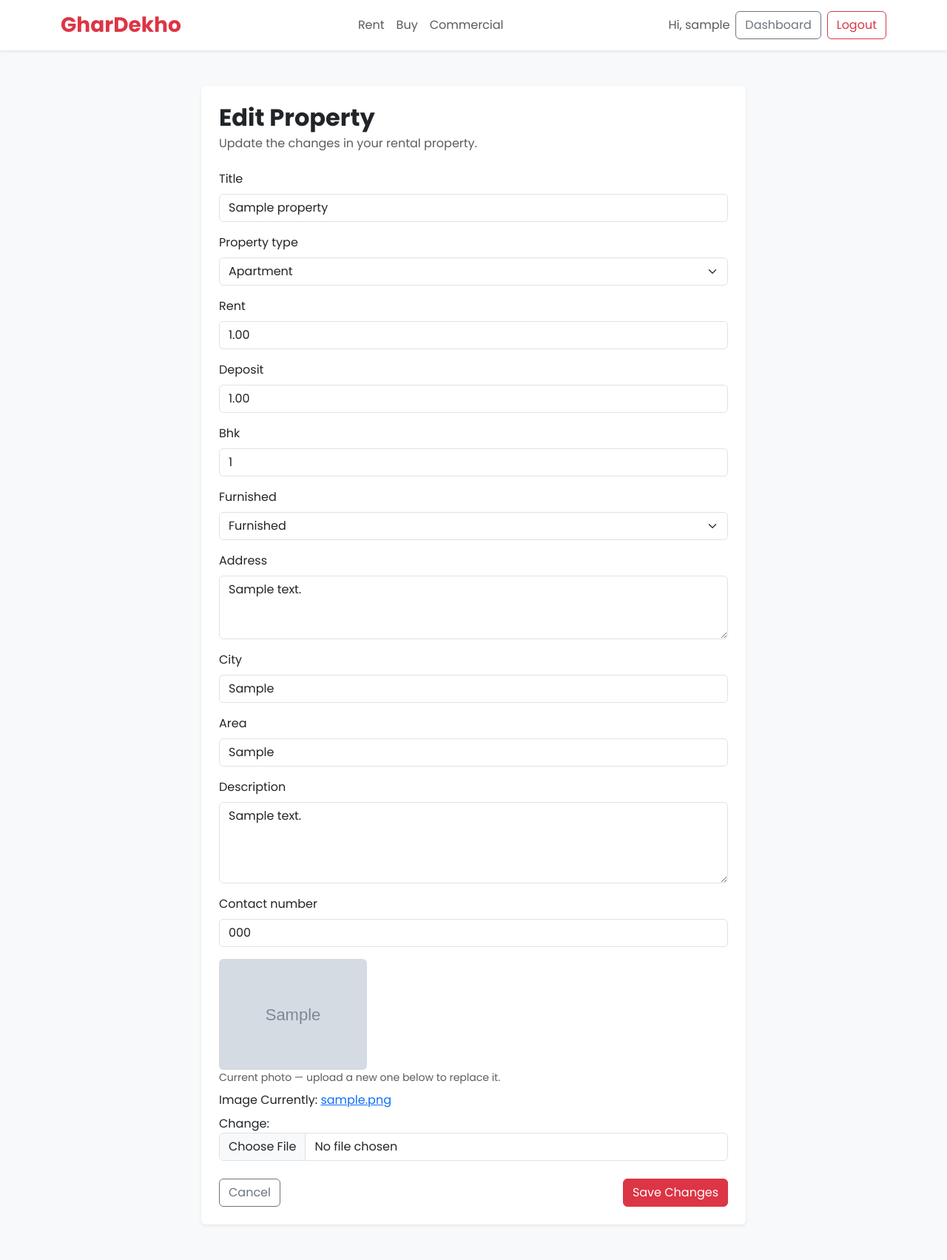
After one commit to onkarbirajdaar/property-rental-portal, a Django app: page /properties/1/edit/ in a window 1280 px wide. The commit adds this page. Shown: the whole page at 74% size. Run offline with Django 5.2, Linux system fonts and the light colour scheme; a user stored in the database is signed in; tables that the repository leaves empty hold one stand-in row (values such as "Sample post"); grey boxes marked "Sample" are stand-in pictures.

Commit message:
Add Edit Property with ownership check and image preview

```diff
--- a/config/settings.py
+++ b/config/settings.py
@@ -126,3 +126,9 @@ MEDIA_ROOT = BASE_DIR / 'media'
 LOGIN_URL = "login"
 LOGIN_REDIRECT_URL = "home"
 LOGOUT_REDIRECT_URL = "home"
+
+
+from django.contrib.messages import constants as messages
+MESSAGE_TAGS = {
+    messages.ERROR: 'danger',
+}
--- a/properties/urls.py
+++ b/properties/urls.py
@@ -7,4 +7,5 @@ urlpatterns = [
     path("property/<int:id>/", views.property_detail, name="property_detail"),
     path("properties/add/", views.add_property, name="add_property"),
     path("properties/my/", views.my_properties, name="my_properties"),
+    path("properties/<int:id>/edit/", views.edit_property, name="edit_property"),
 ]
--- a/properties/views.py
+++ b/properties/views.py
@@ -65,3 +65,19 @@ def my_properties(request):
     return render(request, "properties/my_properties.html", {
         "properties": properties,
     })
+
+@login_required
+def edit_property(request, id):
+    property = get_object_or_404(Property, id=id)
+    if property.owner != request.user:
+        messages.error(request, "You are not authorized to edit this property.")
+        return redirect("my_properties")
+    if request.method == "POST":
+        form = PropertyForm(request.POST, request.FILES, instance=property)
+        if form.is_valid():
+            form.save()
+            messages.success(request, "Property edited successfully.")
+            return redirect("dashboard")
+    else:
+        form = PropertyForm(instance=property)
+    return render(request, "edit_property.html", {"form": form,"property":property})
--- /dev/null
+++ b/templates/edit_property.html
@@ -0,0 +1,60 @@
+{% extends "base.html" %}
+
+{% block content %}
+<section class="container py-5">
+  <div class="row justify-content-center">
+    <div class="col-lg-8">
+      <div class="card border-0 shadow-sm">
+        <div class="card-body p-4">
+          <h2 class="fw-bold mb-1">Edit Property</h2>
+          <p class="text-muted mb-4">
+            Update the changes in your rental property.
+          </p>
+
+          <form method="POST" enctype="multipart/form-data" novalidate>
+            {% csrf_token %}
+
+            {% for field in form %}
+            {% if field.name == "image" and property.image %}
+                <div class="mb-2">
+                <img src="{{ property.image.url }}" alt="Current property image" style="max-width: 200px;" class="rounded">
+                <p class="small text-muted mb-1">Current photo — upload a new one below to replace it.</p>
+                </div>
+            {% endif %}
+            <div class="mb-3">
+              <label for="{{ field.id_for_label }}" class="form-label">
+                {{ field.label }}
+              </label>
+
+              {{ field }}
+
+              {% if field.help_text %}
+              <div class="form-text small">
+                {{ field.help_text }}
+              </div>
+              {% endif %}
+
+              {% for error in field.errors %}
+              <div class="text-danger small mt-1">
+                {{ error }}
+              </div>
+              {% endfor %}
+            </div>
+            {% endfor %}
+
+            <div class="d-flex justify-content-between mt-4">
+              <a href="{% url 'my_properties' %}" class="btn btn-outline-secondary">
+                Cancel
+              </a>
+
+              <button type="submit" class="btn btn-danger">
+                Save Changes
+              </button>
+            </div>
+          </form>
+        </div>
+      </div>
+    </div>
+  </div>
+</section>
+{% endblock %}
--- a/templates/properties/my_properties.html
+++ b/templates/properties/my_properties.html
@@ -22,7 +22,7 @@
           <p>{{ property.bhk }} BHK</p>
 
           <a href="{% url 'property_detail' property.id %}" class="btn btn-danger btn-sm">View</a>
-          <a href="#" class="btn btn-outline-primary btn-sm">Edit</a>
+          <a href="{% url 'edit_property' property.id %}" class="btn btn-outline-primary btn-sm">Edit</a>
           <a href="#" class="btn btn-outline-danger btn-sm">Delete</a>
         </div>
       </div>
```
